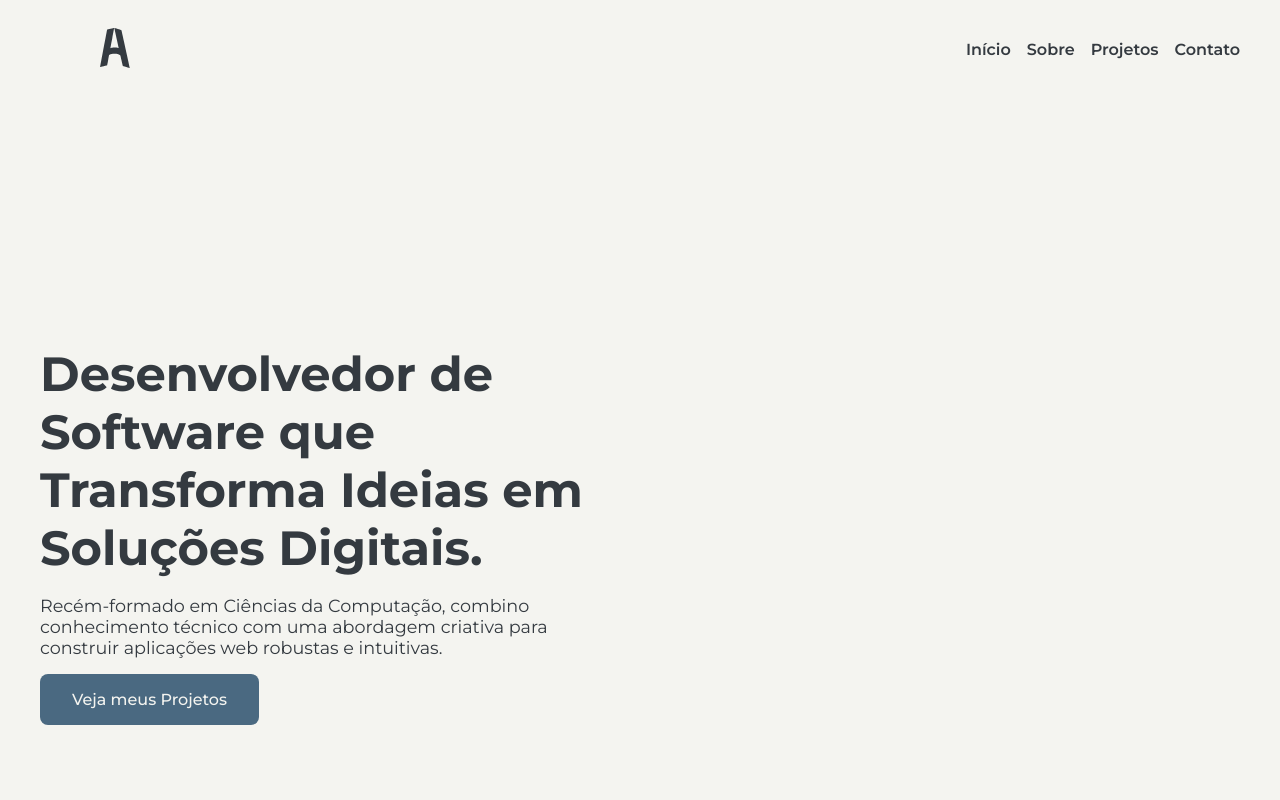
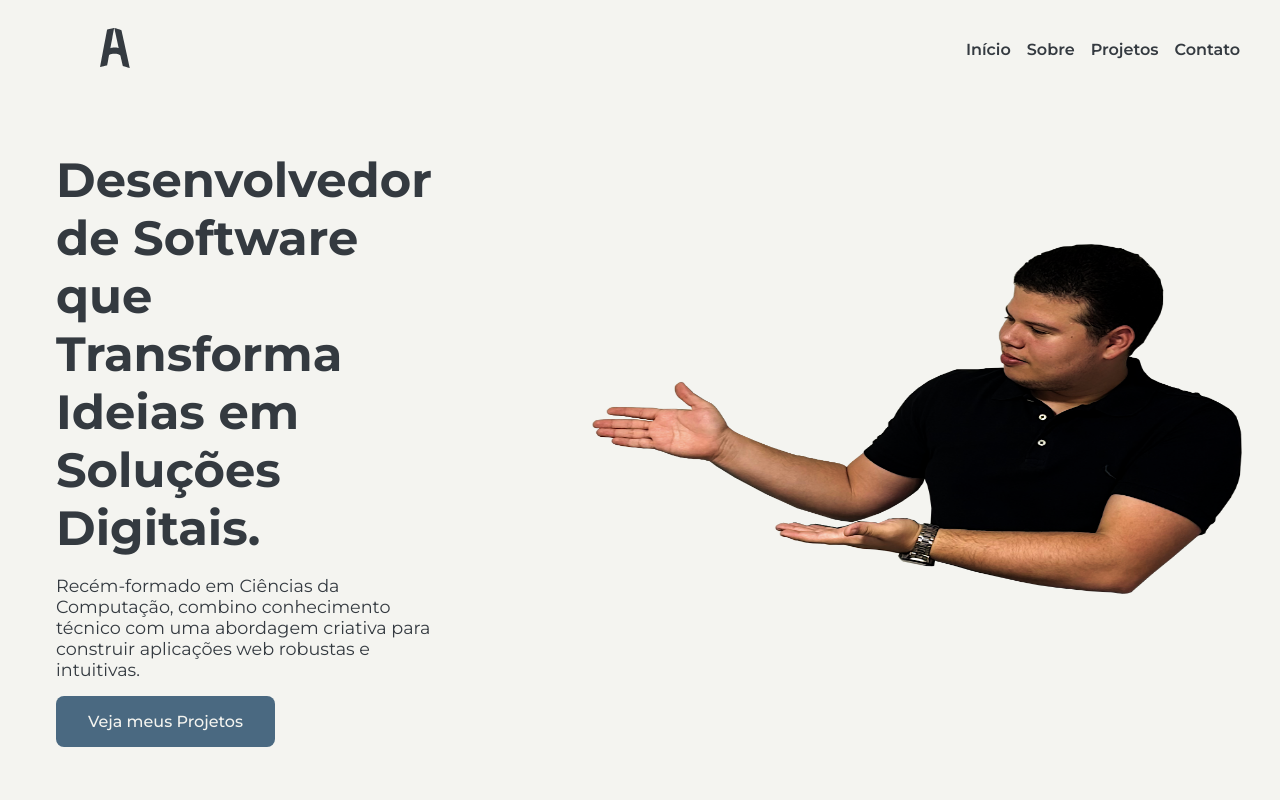
Before and after one commit to andreltlc/website, a Next.js app: page / in a window 1280 px wide. Shown: the top 800 px of the page. Built offline with nearby package versions, Linux system fonts and the light colour scheme.

Commit message:
Refactor code structure for improved readability and maintainability

```diff
--- a/src/app/components/hero.css
+++ b/src/app/components/hero.css
@@ -3,8 +3,8 @@
   display: flex;
   align-items: center;
   justify-content: space-between;
-  gap: 2rem;
-  padding: 6rem 2rem; /* Espaçamento generoso para dar "respiro" */
+  gap: 10rem;
+  padding: 10px 3rem; /* Espaçamento generoso para dar "respiro" */
   min-height: 80vh; /* Garante que a seção ocupe uma boa parte da tela */
 }
 
--- a/src/app/components/hero.jsx
+++ b/src/app/components/hero.jsx
@@ -1,5 +1,6 @@
 // app/components/Hero.jsx
 import './hero.css';
+import Image from 'next/image';
 
 export default function Hero() {
   return (
@@ -14,7 +15,14 @@ export default function Hero() {
         </a>
       </div>
       <div className="hero-image">
-        {/* Espaço para sua foto profissional no futuro */}
+        <Image
+        src="/hero2.png" // O caminho começa com "/"
+        alt="Descrição da imagem para acessibilidade" // SEMPRE adicione um 'alt'
+        width={650}  // Coloque a largura original da imagem
+        height={350} // Coloque a altura original da imagem
+        // Você pode adicionar um className para estilizar com CSS
+        className="hero-image"
+      />
       </div>
     </section>
   );
```
Also changed, not shown: public/hero2.png (added).
